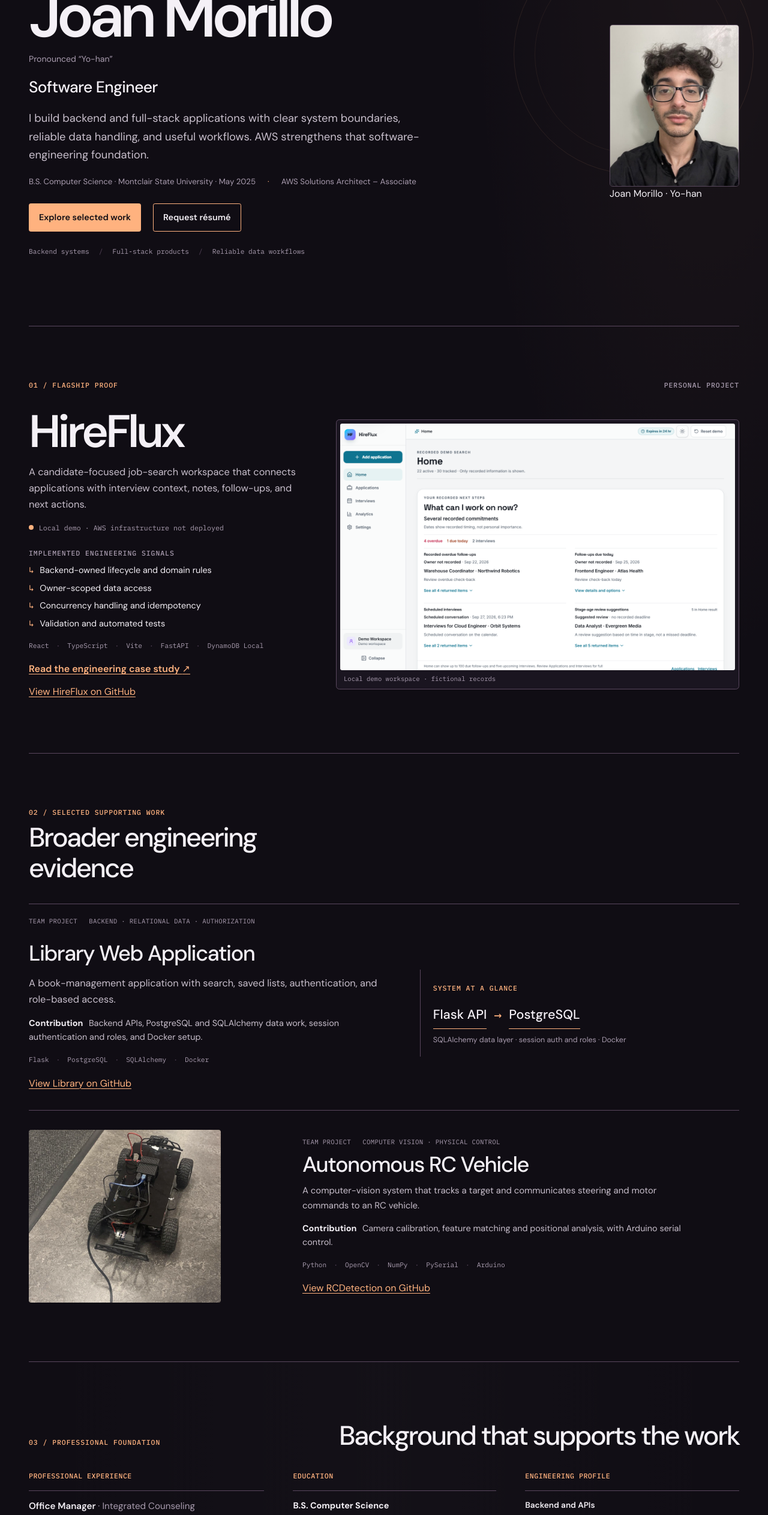
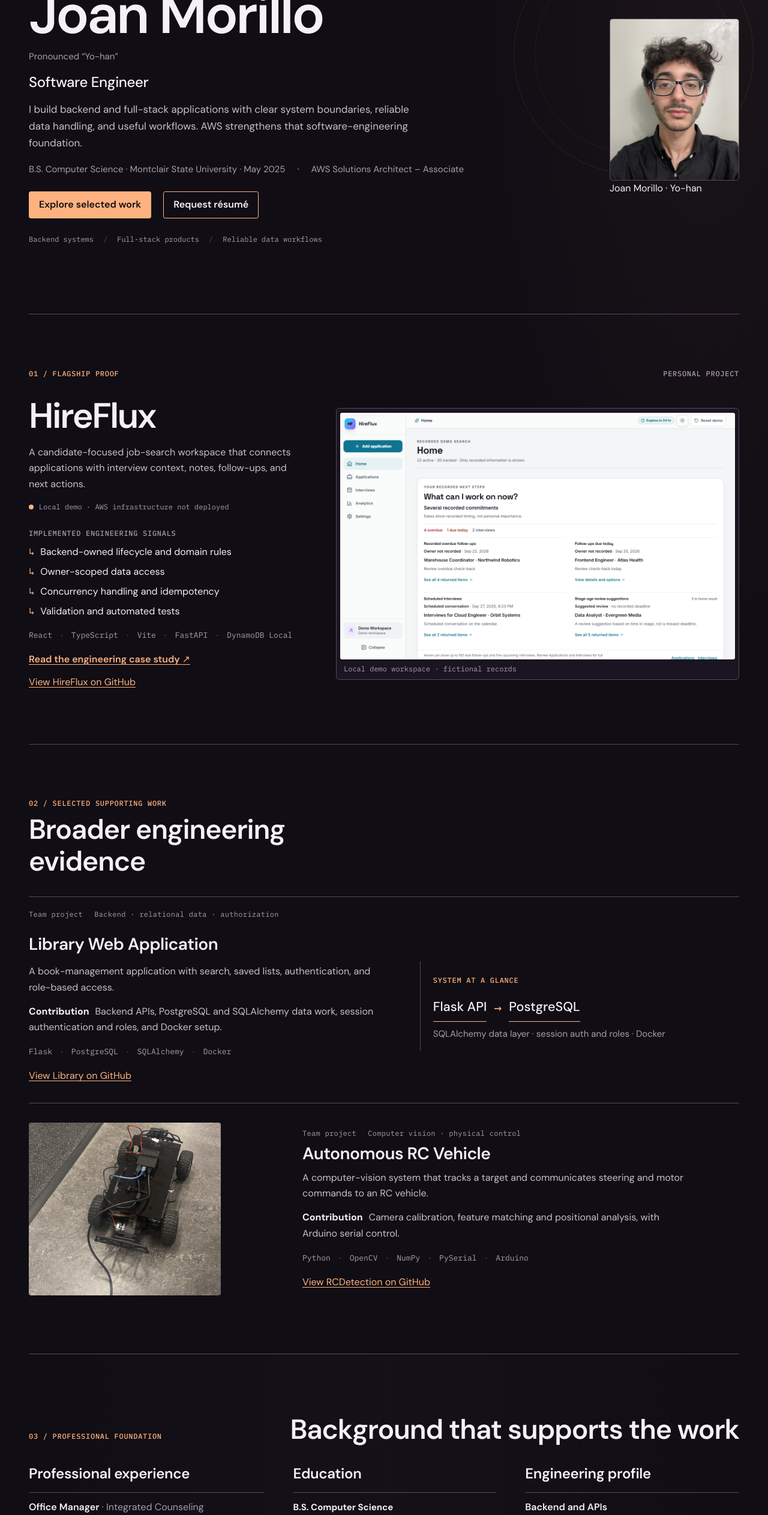
Before and after one commit to xiolest1/jm-portfolio-v2, a React (Vite) app: page / in a window 1280 px wide. Shown: the part 234-2759 px from the top of the page at 60% size. Built offline with nearby package versions, Linux system fonts and the light colour scheme.

Commit message:
Improve portfolio typography system

```diff
--- a/src/components/BootSequence/BootSequence.module.css
+++ b/src/components/BootSequence/BootSequence.module.css
@@ -80,3 +80,23 @@
   margin-bottom: 0;
   font-size: 0.9rem;
 }
+
+/* Shared typography roles */
+.dialog h2 {
+  line-height: 1.15;
+  letter-spacing: -0.02em;
+}
+
+.intro,
+.note {
+  line-height: var(--leading-copy);
+}
+
+.note {
+  font-size: var(--type-compact);
+}
+
+.statusList strong {
+  font-size: 0.8125rem;
+  line-height: var(--leading-compact);
+}
--- a/src/components/HireFluxCaseStudy.module.css
+++ b/src/components/HireFluxCaseStudy.module.css
@@ -390,3 +390,126 @@
     flex-direction: column;
   }
 }
+
+/* Responsive typography roles */
+.backLink {
+  font-size: var(--type-compact);
+  line-height: var(--leading-compact);
+}
+
+.eyebrow,
+.heroFacts span,
+.nodeType,
+.plannedLabel {
+  font-size: var(--type-metadata);
+  line-height: 1.45;
+}
+
+.hero h1 {
+  font-size: var(--type-case-display);
+  letter-spacing: -0.04em;
+  line-height: 1.05;
+  text-wrap: balance;
+}
+
+.dek {
+  max-width: 52ch;
+  font-size: clamp(1.125rem, 1.9vw, 1.5rem);
+  line-height: 1.6;
+}
+
+.statuses {
+  font-size: var(--type-metadata);
+  line-height: var(--leading-compact);
+}
+
+.heroFacts strong {
+  font-size: var(--type-compact);
+  line-height: 1.4;
+}
+
+.sectionHeading h2,
+.nextStep h2 {
+  font-size: var(--type-section);
+  font-weight: 600;
+  letter-spacing: -0.025em;
+  line-height: 1.15;
+  text-wrap: balance;
+}
+
+.sectionHeading > p:last-child {
+  max-width: 68ch;
+  font-size: var(--type-body);
+  line-height: var(--leading-copy);
+}
+
+.systemFlow strong {
+  font-size: clamp(1rem, 1.7vw, 1.125rem);
+  line-height: 1.35;
+}
+
+.systemFlow li > span:last-child {
+  font-size: var(--type-compact);
+  line-height: var(--leading-compact);
+}
+
+.caption {
+  font-size: 0.875rem;
+  line-height: var(--leading-compact);
+}
+
+.sourceLine {
+  font-size: 0.875rem;
+  line-height: var(--leading-compact);
+}
+
+.productImage figcaption {
+  font-size: var(--type-metadata);
+  line-height: var(--leading-compact);
+}
+
+.decisionIndex {
+  font-size: 0.8125rem;
+  line-height: 1.4;
+}
+
+.decision h3,
+.scopeGrid h3 {
+  font-size: var(--type-subheading);
+  font-weight: 600;
+  letter-spacing: -0.015em;
+  line-height: 1.25;
+  text-wrap: balance;
+}
+
+.decision > div > p:not(.sourceLine) {
+  max-width: var(--reading-width);
+  font-size: var(--type-body);
+  line-height: 1.7;
+}
+
+.decision .tradeoff {
+  font-size: var(--type-body);
+  line-height: var(--leading-copy);
+}
+
+.proofList li {
+  font-size: var(--type-compact);
+  line-height: var(--leading-compact);
+}
+
+.scopeGrid ul {
+  font-size: var(--type-body);
+  line-height: 1.6;
+}
+
+.planned p:last-child {
+  max-width: 68ch;
+  font-size: var(--type-body);
+  line-height: var(--leading-copy);
+}
+
+.nextLinks {
+  font-size: var(--type-compact);
+  line-height: var(--leading-compact);
+}
--- a/src/components/PortfolioHome.module.css
+++ b/src/components/PortfolioHome.module.css
@@ -643,6 +643,7 @@
   .identity {
     grid-template-columns: 1fr;
     gap: 1.5rem;
+    overflow-x: clip;
     padding-block: 3.5rem 3rem;
   }
 
@@ -736,3 +737,184 @@
   flex-wrap: wrap;
   gap: 0.25rem 0.8rem;
 }
+
+/* Responsive typography roles */
+.name {
+  font-size: var(--type-display);
+  letter-spacing: -0.04em;
+  line-height: 1.04;
+  text-wrap: balance;
+}
+
+.role {
+  font-size: clamp(1.25rem, 2vw, 1.5rem);
+  letter-spacing: -0.015em;
+  line-height: 1.25;
+}
+
+.positioning {
+  max-width: 56ch;
+  font-size: 1.0625rem;
+  line-height: var(--leading-copy);
+}
+
+.pronunciation,
+.credibility {
+  font-size: var(--type-compact);
+  line-height: var(--leading-compact);
+}
+
+.eyebrow,
+.regionHint,
+.signalLabel,
+.flowLabel {
+  font-size: var(--type-metadata);
+  line-height: 1.45;
+  letter-spacing: 0.06em;
+}
+
+.actionPrimary,
+.actionSecondary {
+  font-size: 1rem;
+  line-height: 1.3;
+}
+
+.profileLine {
+  font-size: var(--type-metadata);
+  line-height: var(--leading-compact);
+}
+
+.projectTitle {
+  font-size: var(--type-flagship);
+  letter-spacing: -0.04em;
+  line-height: 1.05;
+  text-wrap: balance;
+}
+
+.projectSummary,
+.contribution {
+  max-width: 58ch;
+  font-size: var(--type-body);
+  line-height: var(--leading-copy);
+}
+
+.rcCopy .projectSummary {
+  font-size: var(--type-body);
+}
+
+.statusLine {
+  font-size: var(--type-metadata);
+  line-height: var(--leading-compact);
+}
+
+.signalList {
+  font-size: var(--type-body);
+  line-height: 1.55;
+}
+
+.stackLine li {
+  font-size: 0.8125rem;
+  line-height: var(--leading-compact);
+}
+
+.flagshipMedia figcaption {
+  font-size: var(--type-metadata);
+  line-height: var(--leading-compact);
+}
+
+.sectionTitle,
+.contact h2 {
+  font-size: var(--type-section);
+  font-weight: 600;
+  letter-spacing: -0.025em;
+  line-height: 1.15;
+  text-wrap: balance;
+}
+
+.projectMeta {
+  font-size: var(--type-metadata);
+  line-height: 1.45;
+  letter-spacing: 0.025em;
+  text-transform: none;
+}
+
+.supportTitle {
+  font-size: var(--type-supporting);
+  font-weight: 600;
+  letter-spacing: -0.02em;
+  line-height: 1.2;
+  text-wrap: balance;
+}
+
+.contribution {
+  margin-block: 0.85rem;
+}
+
+.flowProof p {
+  font-size: var(--type-compact);
+  line-height: var(--leading-compact);
+}
+
+.subhead {
+  font-size: var(--type-metadata);
+  line-height: 1.45;
+  letter-spacing: 0.06em;
+}
+
+.experienceItem h4 {
+  font-size: 1rem;
+  line-height: 1.35;
+}
+
+.experienceItem p {
+  font-size: var(--type-body);
+  line-height: 1.6;
+}
+
+.foundationList strong,
+.foundationList span,
+.credentialList li {
+  font-size: var(--type-compact);
+  line-height: var(--leading-compact);
+}
+
+.engineeringList h4 {
+  font-size: var(--type-compact);
+  line-height: 1.4;
+}
+
+.engineeringList p {
+  font-size: 0.8125rem;
+  line-height: 1.6;
+}
+
+.engineeringList a,
+.evidenceLinks a {
+  font-size: 0.875rem;
+}
+
+.aboutCopy p:last-child {
+  font-size: var(--type-body);
+  line-height: var(--leading-copy);
+}
+
+.emailAction {
+  line-height: 1.35;
+}
+
+.contactLinks {
+  font-size: var(--type-compact);
+}
+
+/* Foundation and profile subhead roles */
+.foundationColumn > .subhead {
+  color: var(--color-text);
+  font: 600 var(--type-subheading)/1.25 var(--font-sans);
+  letter-spacing: -0.015em;
+  text-transform: none;
+}
+
+.engineeringList h4 {
+  font-size: var(--type-body);
+  line-height: 1.4;
+}
--- a/src/components/SiteLayout.module.css
+++ b/src/components/SiteLayout.module.css
@@ -168,3 +168,26 @@
     transition: none;
   }
 }
+
+/* Shared navigation and utility type roles */
+.brandMark {
+  font-size: var(--type-metadata);
+}
+
+.primaryNav a,
+.utilityNav a {
+  font-size: var(--type-compact);
+  line-height: var(--leading-compact);
+}
+
+.footer {
+  font-size: 0.875rem;
+  line-height: var(--leading-compact);
+}
+
+@media (max-width: 520px) {
+  .primaryNav a,
+  .utilityNav a {
+    font-size: var(--type-compact);
+  }
+}
--- a/src/index.css
+++ b/src/index.css
@@ -6,8 +6,6 @@
   background: #100d14;
   font-synthesis: none;
   text-rendering: optimizeLegibility;
-  -webkit-font-smoothing: antialiased;
-  -moz-osx-font-smoothing: grayscale;
   --font-sans: 'DM Sans', system-ui, 'Segoe UI', sans-serif;
   --font-mono: 'IBM Plex Mono', ui-monospace, Consolas, monospace;
   --color-bg: #100d14;
@@ -20,7 +18,18 @@
   --color-accent: #ffb27f;
   --color-focus: #ffd27a;
   --content-width: 74rem;
-  --reading-width: 44rem;
+  --reading-width: 68ch;
+  --type-display: clamp(3.5rem, 7.2vw, 5.75rem);
+  --type-case-display: clamp(3.5rem, 7vw, 5rem);
+  --type-section: clamp(2rem, 3.6vw, 2.875rem);
+  --type-flagship: clamp(2.5rem, 4.6vw, 3.75rem);
+  --type-supporting: clamp(1.5rem, 2.2vw, 1.875rem);
+  --type-subheading: clamp(1.25rem, 2vw, 1.5rem);
+  --type-body: 1rem;
+  --type-compact: 0.9375rem;
+  --type-metadata: 0.75rem;
+  --leading-copy: 1.65;
+  --leading-compact: 1.5;
 }
 
 *,
@@ -46,7 +55,7 @@ body {
     var(--color-bg);
   color: var(--color-text);
   font-size: 1rem;
-  line-height: 1.55;
+  line-height: 1.6;
 }
 
 button,
@@ -86,3 +95,14 @@ img {
     transition-duration: 0.01ms !important;
   }
 }
+
+@media (max-width: 680px) {
+  :root {
+    --type-display: clamp(2.75rem, 12vw, 3.625rem);
+    --type-case-display: clamp(2.75rem, 12vw, 4rem);
+    --type-section: clamp(1.75rem, 7vw, 2.25rem);
+    --type-flagship: clamp(2rem, 8vw, 2.625rem);
+    --type-supporting: clamp(1.375rem, 5.5vw, 1.625rem);
+    --type-subheading: clamp(1.25rem, 5vw, 1.375rem);
+  }
+}
```
